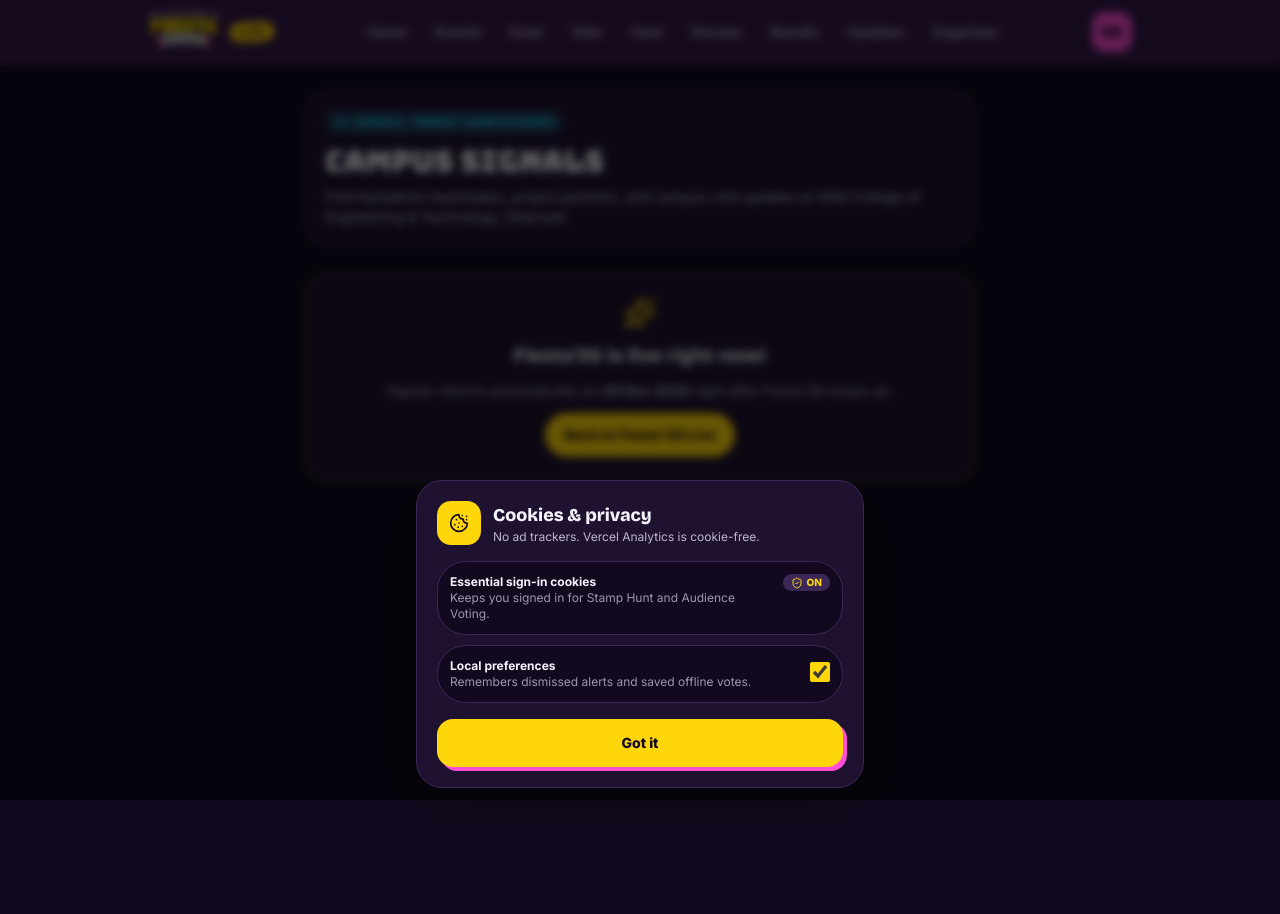
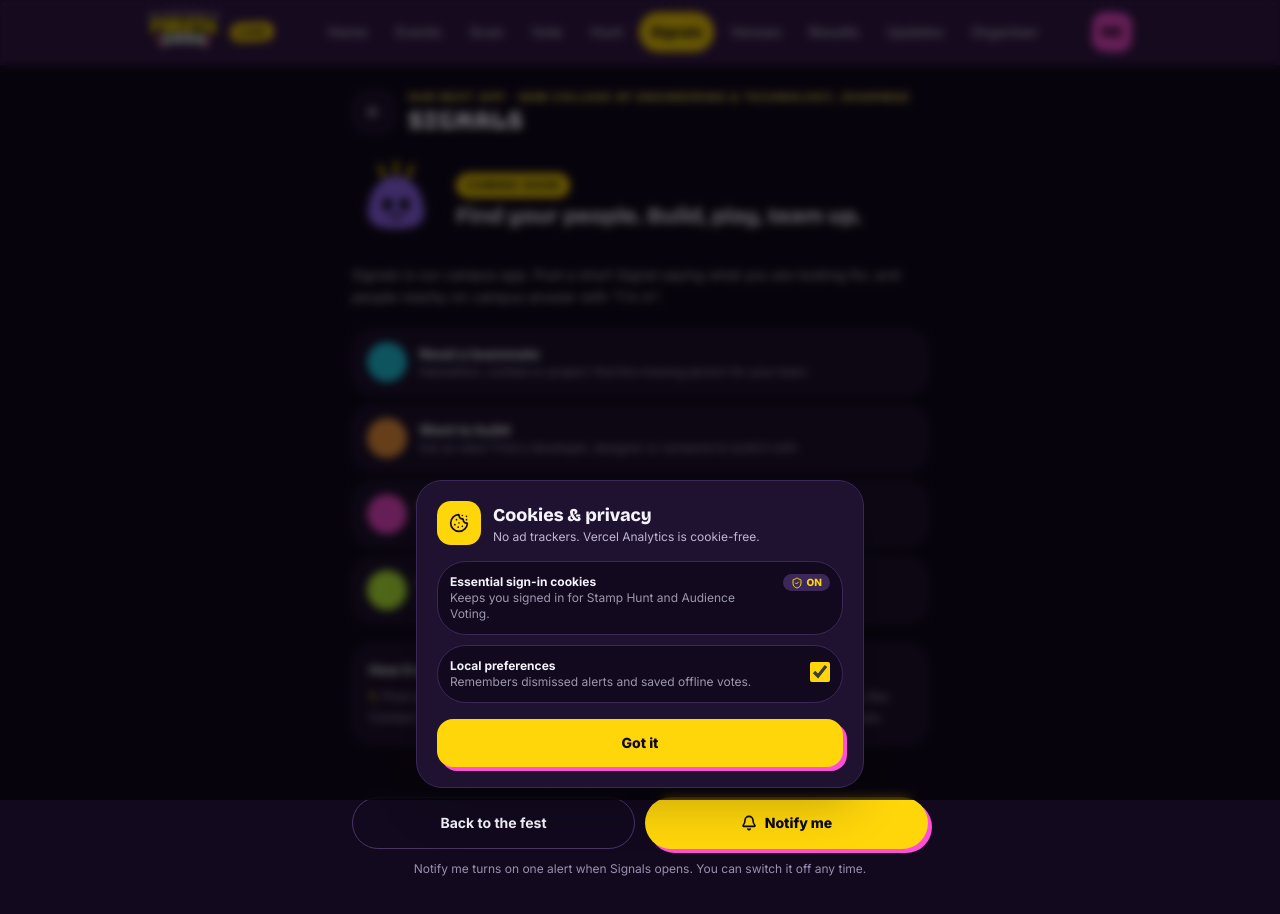
Before and after one commit to vinayakbhat19/signals, a Next.js app: page /signals in a window 1280 px wide. Shown: the top 914 px of the page. Before the commit the page ends 800 px from the top, so only its background shows below. Built offline with nearby package versions, Linux system fonts and the light colour scheme; no server answers; the database is empty.

Commit message:
Match Screen 51 Signals page and add Signals Coming Soon card to Home & nav

```diff
--- a/app/page.tsx
+++ b/app/page.tsx
@@ -507,6 +507,46 @@ export default function HomePage() {
         </Link>
       </section>
 
+      {/* Signals Coming Soon Card (Screen 10 -> Screen 51) */}
+      <section aria-label="Signals">
+        <Link
+          href="/signals/"
+          className="flex items-center gap-3 rounded-[22px] border-[1.5px] border-dashed border-[#9B6CFF] bg-[#1F1230] px-4 py-3 text-[#F4F2FA] hover:border-[#FFD60A] transition-colors"
+        >
+          <span
+            aria-hidden="true"
+            className="flex size-[42px] shrink-0 items-center justify-center rounded-[14px] bg-[#9B6CFF]"
+          >
+            <svg
+              width="24"
+              height="24"
+              viewBox="0 0 24 24"
+              fill="none"
+              stroke="#0B0A12"
+              strokeWidth="2.4"
+              strokeLinecap="round"
+            >
+              <path d="M5 12a7 7 0 0 1 14 0M8.5 12a3.5 3.5 0 0 1 7 0" />
+              <circle cx="12" cy="16" r="1.6" fill="#0B0A12" />
+            </svg>
+          </span>
+          <span className="min-w-0 flex-1 space-y-0.5">
+            <span className="flex items-center gap-2">
+              <strong className="text-base font-extrabold text-[#F4F2FA]">
+                Signals
+              </strong>
+              <span className="rounded-full bg-[#FFD60A] px-2 py-0.5 text-[10px] font-extrabold uppercase tracking-[0.08em] text-[#0B0A12]">
+                COMING SOON
+              </span>
+            </span>
+            <span className="block text-[13px] text-[#BDB8CF]">
+              Our campus app. Find your people.
+            </span>
+          </span>
+          <ChevronRight className="size-6 shrink-0 text-[#FFD60A]" />
+        </Link>
+      </section>
+
       {/* Secondary Quick Access Strip */}
       <section aria-label="Explore more" className="grid grid-cols-4 gap-2 pt-1">
         <a
--- a/app/signals/page.tsx
+++ b/app/signals/page.tsx
@@ -1,47 +1,171 @@
 'use client';
 
+import { useState } from 'react';
 import Link from 'next/link';
-import { Archive, Radio, Sparkles } from 'lucide-react';
+import { Archive, ArrowLeft, Bell, Check, Radio } from 'lucide-react';
+import { toast } from 'sonner';
 import { useLiveFeed } from '@/lib/live-store';
 import { CAMPUS_BRAND } from '@/lib/modes';
+
+const SIGNAL_TYPES = [
+  {
+    color: '#22D3EE',
+    title: 'Need a teammate',
+    desc: 'Hackathon, contest or project: find the missing person for your team.',
+  },
+  {
+    color: '#FF9F43',
+    title: 'Want to build',
+    desc: 'Got an idea? Find a developer, designer or someone to build it with.',
+  },
+  {
+    color: '#FF4FD8',
+    title: 'Open to connect',
+    desc: 'Say hi to people with the same interests, at a talk or in the hostel.',
+  },
+  {
+    color: '#C6FF3D',
+    title: 'Open to work',
+    desc: 'Offer your skills for a club, a fest team or a startup.',
+  },
+] as const;
 
 export default function SignalsPage() {
   const { feed } = useLiveFeed();
   const isCampus = feed.status.mode === 'campus';
+  const [notified, setNotified] = useState<boolean>(() => {
+    if (typeof window === 'undefined') return false;
+    try {
+      return localStorage.getItem('fiesta26_signals_notify') === '1';
+    } catch {
+      return false;
+    }
+  });
+
+  function handleNotifyToggle() {
+    const next = !notified;
+    setNotified(next);
+    try {
+      if (next) localStorage.setItem('fiesta26_signals_notify', '1');
+      else localStorage.removeItem('fiesta26_signals_notify');
+    } catch {
+      // ignore storage errors
+    }
+    if (next) {
+      toast.success("You're on the list! We'll alert you when Signals opens on 28 Nov.");
+    } else {
+      toast.info('Signals launch alert turned off.');
+    }
+  }
 
   return (
-    <div className="mx-auto max-w-2xl space-y-6">
-      <header className="rounded-[24px] border-[1.5px] border-[#3B2758] bg-[#1F1230] p-5 space-y-2">
-        <span className="inline-flex items-center gap-1.5 rounded-full bg-[#22D3EE]/20 px-2.5 py-1 text-[11px] font-extrabold uppercase text-[#22D3EE]">
-          <Radio className="size-3.5" />
-          {CAMPUS_BRAND.name} · {CAMPUS_BRAND.tagline}
-        </span>
-        <h1 className="font-display text-3xl text-[#F4F2FA]">CAMPUS SIGNALS</h1>
-        <p className="text-sm text-[#CFCBDD]">
-          Find hackathon teammates, project partners, and campus club updates at{' '}
-          {CAMPUS_BRAND.college}.
-        </p>
+    <div className="mx-auto max-w-xl space-y-5">
+      {/* Header matching Screen 51 */}
+      <header className="flex items-center gap-3">
+        <Link
+          href="/"
+          aria-label="Back to Home"
+          className="flex size-11 shrink-0 items-center justify-center rounded-[14px] border-[1.5px] border-[#3B2758] bg-[#1F1230] text-[#F4F2FA] hover:border-[#FFD60A]"
+        >
+          <ArrowLeft className="size-5" />
+        </Link>
+        <div>
+          <span className="block text-[11px] font-extrabold uppercase tracking-[0.12em] text-[#FFE14D]">
+            OUR NEXT APP · {CAMPUS_BRAND.college}
+          </span>
+          <h1 className="font-display text-2xl leading-tight text-[#F4F2FA]">
+            SIGNALS
+          </h1>
+        </div>
       </header>
 
-      {!isCampus ? (
-        <div className="rounded-[22px] border-[1.5px] border-dashed border-[#FFD60A]/60 bg-[#1F1230] p-6 text-center space-y-3">
-          <Sparkles className="mx-auto size-8 text-[#FFD60A]" />
-          <h2 className="font-heading text-xl font-extrabold text-[#F4F2FA]">
-            Fiesta&apos;26 is live right now!
+      {/* Mascot + Coming Soon Hero */}
+      <section className="flex items-center gap-4">
+        <svg
+          className="m-bob size-[88px] shrink-0"
+          viewBox="0 0 72 72"
+          aria-hidden="true"
+        >
+          <path
+            d="M13 47c0-17 10-30 23-30s23 13 23 30c0 9-7 13-23 13S13 56 13 47z"
+            fill="#9B6CFF"
+          />
+          <g className="m-blink">
+            <ellipse cx="29" cy="40" rx="4.2" ry="5.2" fill="#0B0A12" />
+            <ellipse cx="43" cy="40" rx="4.2" ry="5.2" fill="#0B0A12" />
+          </g>
+          <path
+            d="M31 49c3 2.5 7 2.5 10 0"
+            stroke="#0B0A12"
+            strokeWidth="2.4"
+            fill="none"
+            strokeLinecap="round"
+          />
+          <path
+            d="M26 17l-3-8M36 15V6M46 17l3-8"
+            stroke="#FFD60A"
+            strokeWidth="3"
+            strokeLinecap="round"
+          />
+        </svg>
+        <div className="space-y-1.5">
+          <span className="inline-block rounded-full bg-[#FFD60A] px-2.5 py-1 text-[11px] font-extrabold uppercase tracking-[0.1em] text-[#0B0A12]">
+            {isCampus ? 'CAMPUS MODE' : 'COMING SOON'}
+          </span>
+          <h2 className="font-heading text-[22px] font-extrabold leading-[1.1] text-[#F4F2FA]">
+            Find your people. Build, play, team up.
           </h2>
-          <p className="text-sm text-[#BDB8CF]">
-            Signals returns automatically on <strong>28 Nov 2026</strong> right
-            after Fiesta&apos;26 wraps up.
-          </p>
-          <Link
-            href="/"
-            className="inline-flex h-11 items-center rounded-xl bg-[#FFD60A] px-5 text-sm font-extrabold text-[#12091E]"
+        </div>
+      </section>
+
+      <p className="text-sm leading-relaxed text-[#CFCBDD]">
+        Signals is our campus app. Post a short Signal saying what you are
+        looking for, and people nearby on campus answer with &ldquo;I&apos;m
+        in&rdquo;.
+      </p>
+
+      {/* 4 Signal Types */}
+      <ul className="space-y-2.5">
+        {SIGNAL_TYPES.map((item) => (
+          <li
+            key={item.title}
+            className="flex items-center gap-3 rounded-[20px] border-[1.5px] border-[#3B2758] bg-[#1F1230] px-3.5 py-3"
           >
-            Back to Fiesta&apos;26 Live
-          </Link>
-        </div>
-      ) : (
-        <div className="space-y-4">
+            <span
+              className="size-10 shrink-0 rounded-xl"
+              style={{ backgroundColor: item.color }}
+              aria-hidden="true"
+            />
+            <div className="min-w-0">
+              <strong className="block text-sm font-extrabold text-[#F4F2FA]">
+                {item.title}
+              </strong>
+              <span className="block text-xs leading-snug text-[#BDB8CF]">
+                {item.desc}
+              </span>
+            </div>
+          </li>
+        ))}
+      </ul>
+
+      {/* How it works */}
+      <section className="rounded-[20px] border-[1.5px] border-[#3B2758] bg-[#1F1230] p-4 space-y-1.5">
+        <strong className="block text-sm font-extrabold text-[#F4F2FA]">
+          How it works
+        </strong>
+        <p className="text-[13px] leading-relaxed text-[#BDB8CF]">
+          <strong className="text-[#FFE14D]">1.</strong> Post a Signal in 20
+          seconds. <strong className="text-[#FFE14D]">2.</strong> People tap
+          &ldquo;I&apos;m in&rdquo;.{' '}
+          <strong className="text-[#FFE14D]">3.</strong> You accept the ones you
+          like. Contact details are shared{' '}
+          <strong className="text-[#F4F2FA]">only after you accept</strong>, and
+          Signals expire by themselves.
+        </p>
+      </section>
+
+      {isCampus ? (
+        <div className="space-y-3">
           <Link
             href="/fest-archive/"
             className="flex items-center justify-between rounded-[20px] border border-[#FFD60A]/50 bg-[#1F1230] px-4 py-3.5 text-sm font-bold text-[#FFD60A]"
@@ -52,17 +176,53 @@ export default function SignalsPage() {
             </span>
             <span>Open →</span>
           </Link>
-
-          <div className="rounded-[22px] border border-dashed border-[#22D3EE]/50 bg-[#1F1230] p-8 text-center space-y-2">
-            <Radio className="mx-auto size-8 text-[#22D3EE]" />
-            <h2 className="font-heading text-xl font-extrabold text-[#F4F2FA]">
-              Signals is coming right back!
-            </h2>
+          <div className="rounded-[20px] border border-dashed border-[#22D3EE]/50 bg-[#1F1230] p-5 text-center space-y-1.5">
+            <Radio className="mx-auto size-7 text-[#22D3EE]" />
+            <p className="text-sm font-bold text-[#F4F2FA]">
+              Campus Signals board opening shortly!
+            </p>
             <p className="text-xs text-[#BDB8CF]">
-              Teammate matching &amp; campus project boards reopen shortly after
-              the Fiesta&apos;26 archive wraps up.
+              Teammate matching &amp; campus project boards reopen right after
+              Fiesta&apos;26 wraps up.
             </p>
           </div>
+        </div>
+      ) : (
+        <div className="space-y-3">
+          <p className="text-center text-[13px] font-bold text-[#FFE14D]">
+            Opens on campus right after Fiesta&apos;26, from 28 Nov 2026
+          </p>
+
+          <div className="grid grid-cols-2 gap-2.5">
+            <Link
+              href="/"
+              className="flex h-[52px] items-center justify-center rounded-2xl border-[1.5px] border-[#4A3466] text-sm font-bold text-[#F4F2FA] hover:border-[#FFD60A]"
+            >
+              Back to the fest
+            </Link>
+            <button
+              type="button"
+              onClick={handleNotifyToggle}
+              className="flex h-[52px] items-center justify-center gap-2 rounded-2xl bg-[#FFD60A] text-sm font-extrabold text-[#0B0A12] shadow-[4px_4px_0_#FF4FD8] cursor-pointer active:translate-y-0.5"
+            >
+              {notified ? (
+                <>
+                  <Check className="size-4 stroke-[2.6]" />
+                  Alert set
+                </>
+              ) : (
+                <>
+                  <Bell className="size-4 stroke-[2.4]" />
+                  Notify me
+                </>
+              )}
+            </button>
+          </div>
+
+          <p className="text-center text-xs text-[#9C8FB0]">
+            Notify me turns on one alert when Signals opens. You can switch it
+            off any time.
+          </p>
         </div>
       )}
     </div>
--- a/components/app-shell.tsx
+++ b/components/app-shell.tsx
@@ -34,6 +34,7 @@ const DESKTOP_LINKS = [
   { href: '/scan', label: 'Scan' },
   { href: '/vote', label: 'Vote' },
   { href: '/hunt', label: 'Hunt' },
+  { href: '/signals', label: 'Signals' },
   { href: '/venues', label: 'Venues' },
   { href: '/results', label: 'Results' },
   { href: '/updates', label: 'Updates' },
```
